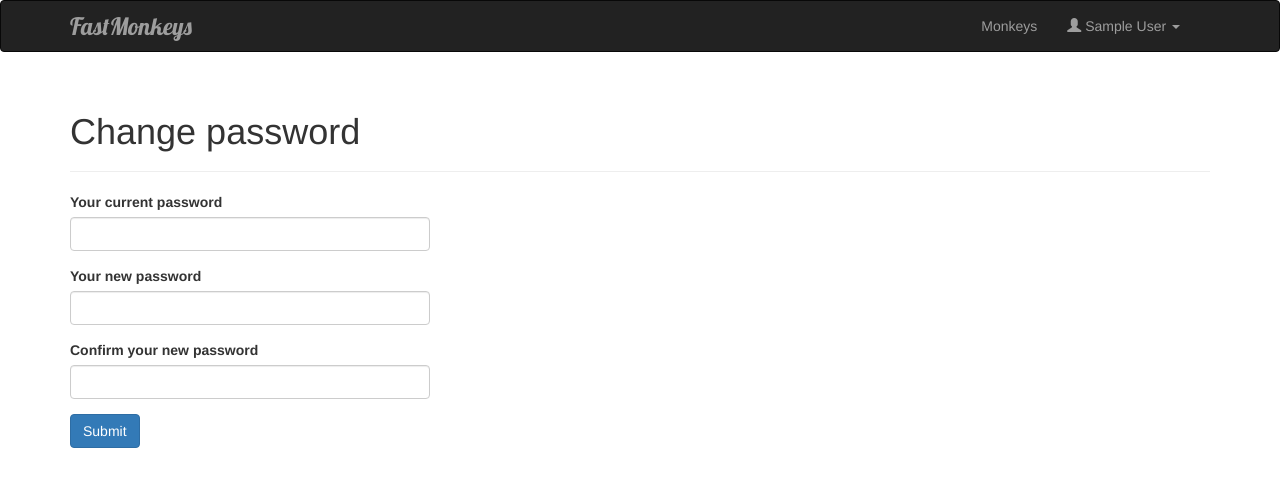
After one commit to timzdevz/fm-flask-app, a Flask app: page /change-password in a window 1280 px wide. The commit adds this page. Shown: the top 487 px of the page. Run offline with Flask 2, Linux system fonts and the light colour scheme; the visitor is signed in with stand-in values (Sample User, id 1); data comes from the database, SQL or seed files in the repository; some libraries are stand-ins or nearby versions.

Commit message:
Add change password form

```diff
--- a/app/forms.py
+++ b/app/forms.py
@@ -27,11 +27,6 @@ class RegistrationForm(Form):
 
 class EditProfileForm(Form):
     name = StringField('Your name', validators=[Required()])
-    current_password = PasswordField('Your current password', validators=[Required()])
-    password = PasswordField('Your new password', validators=[
-        Length(min=6, message='Password must be at least 6 charachter long')])
-    password2 = PasswordField('Confirm your new password', validators=[
-        Required(), EqualTo('password', message='Passwords must match.')])
     birth_date = DateField('Your birth date',\
         description='Use DD/MM/YYYY format', format='%d/%m/%Y')
     submit = SubmitField('Submit')
@@ -43,6 +38,18 @@ class EditProfileForm(Form):
     def populate_form(self):
         self.process(obj=self.monkey)
 
+class ChangePasswordForm(Form):
+    current_password = PasswordField('Your current password', validators=[Required()])
+    password = PasswordField('Your new password', validators=[
+        Length(min=6, message='Password must be at least 6 charachter long')])
+    password2 = PasswordField('Confirm your new password', validators=[
+        Required(), EqualTo('password', message='Passwords must match.')])
+    submit = SubmitField('Submit')
+
+    def __init__(self, monkey, *args, **kwargs):
+        super(ChangePasswordForm, self).__init__(*args, **kwargs)
+        self.monkey = monkey
+
     def validate_current_password(self, field):
         if not self.monkey.verify_password(field.data):
             raise ValidationError('Incorrect password')
--- a/app/templates/base.html
+++ b/app/templates/base.html
@@ -41,6 +41,7 @@
                         <span class="glyphicon glyphicon-user"></span> {{ current_user.name }} <b class="caret"></b></a>
                         <ul class="dropdown-menu">
                             <li><a href="{{ url_for('edit_profile') }}">Edit my profile</a></li>
+                            <li><a href="{{ url_for('change_password') }}">Change password</a></li>
                             <li class="divider"></li>
                             <li><a href="{{ url_for('logout') }}">Log out</a></li>
                         </ul>
--- /dev/null
+++ b/app/templates/change_password.html
@@ -0,0 +1,6 @@
+{% extends "base_form.html" %}
+{% set active_page = "edit_profile" %}
+
+{% block title %}{{ super() }} - change password{% endblock %}
+
+{% block page_title %}Change password{% endblock %}
--- a/app/views.py
+++ b/app/views.py
@@ -2,7 +2,8 @@ from flask import render_template, flash, request, redirect, url_for, abort
 from flask.ext.login import login_user, logout_user, login_required, \
                             current_user
 from . import app, db
-from .forms import RegistrationForm, LoginForm, EditProfileForm
+from .forms import RegistrationForm, LoginForm, EditProfileForm, \
+                                                ChangePasswordForm
 from .models import Monkey
 
 @app.route('/', methods=['GET', 'POST'])
@@ -40,6 +41,12 @@ def register():
 
     return render_template('register.html', form=form)
 
+@app.route('/monkeys', methods=['GET', 'POST'])
+@login_required
+def monkeys():
+    monkeys = Monkey.query.all()
+    return render_template('monkeys.html', monkeys=monkeys)
+
 @app.route('/monkey/<id>')
 @login_required
 def profile(id):
@@ -65,6 +72,19 @@ def edit_profile():
 
     return render_template('edit_profile.html', form=form)
 
+@app.route('/change-password', methods=['GET', 'POST'])
+@login_required
+def change_password():
+    monkey = current_user
+    form = ChangePasswordForm(monkey)
+    if form.validate_on_submit():
+        monkey.password = form.password.data
+        db.session.add(monkey)
+        db.session.commit()
+        flash('Your password has been successfully changed', 'success')
+
+    return render_template('change_password.html', form=form)
+
 @app.route('/logout')
 @login_required
 def logout():
```
